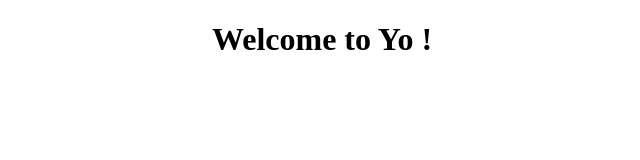
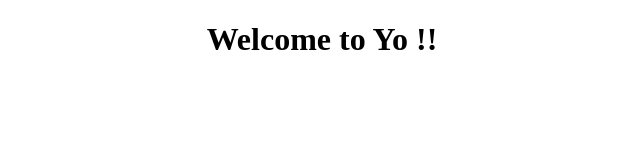
Before and after one commit to MounirBlk/appAngular, an Angular app: page / in a window 1280 px wide. Shown: the top 160 px of the page, without its empty margins (318-958 px from the left). Built offline with nearby package versions, Linux system fonts and the light colour scheme.

Commit message:
app component html

```diff
--- a/src/app/app.component.html
+++ b/src/app/app.component.html
@@ -1,7 +1,7 @@
 <!--The content below is only a placeholder and can be replaced.-->
 <div style="text-align:center">
     <h1>
-        Welcome to {{ title }} !
+        Welcome to {{ title }} !!
     </h1>
 </div>
 
```
